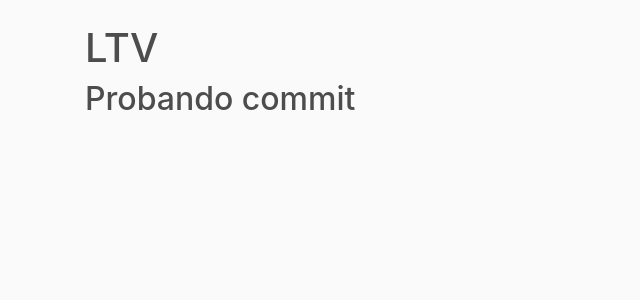
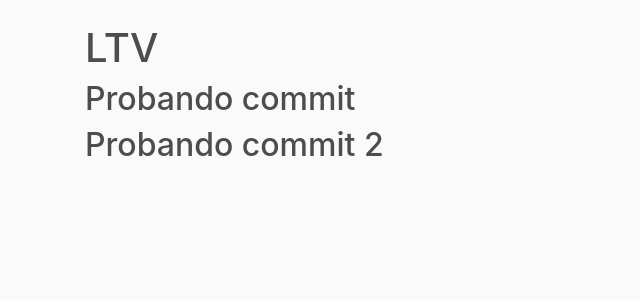
Before and after one commit to luisspe/calculadora-leads, a Django app: page /ltv/ in a window 1280 px wide. Shown: the part 56-356 px from the top of the page, without its empty margins (0-640 px from the left). Run offline with Django 4.2, Linux system fonts and the light colour scheme; some libraries are stand-ins or nearby versions.

Commit message:
cambio en ltv

```diff
--- a/mysite/calculadoraLeads/templates/calculadoraLeads/calLTV.html
+++ b/mysite/calculadoraLeads/templates/calculadoraLeads/calLTV.html
@@ -4,4 +4,5 @@
 {% block content %}
 <h1>LTV</h1>
 <h2>Probando commit</h2>
+<h2>Probando commit 2</h2>
 {% endblock %}
```
